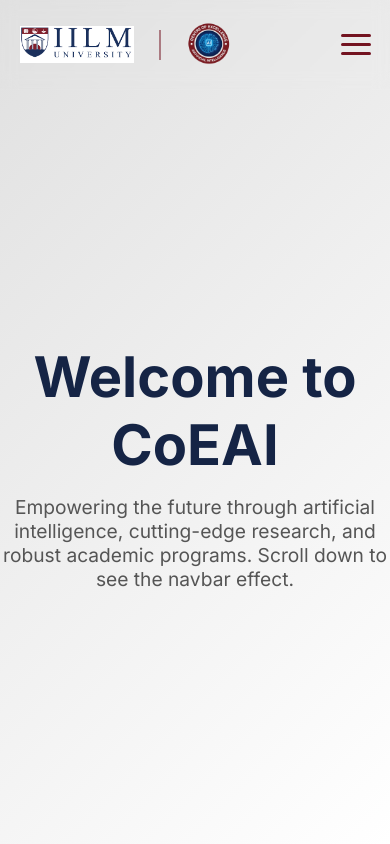
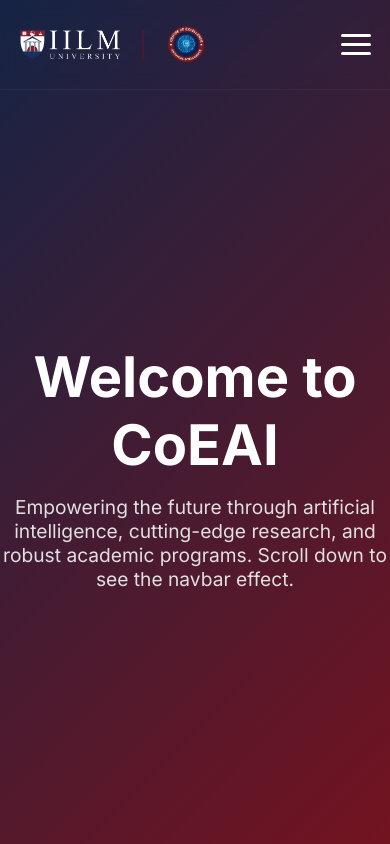
Before and after one commit to Rudrakshsachdev/CoE-AI, a React (Vite) app in the folder CoEAI/: page / in a window 390 px wide. Shown: the top 844 px of the page. Built offline with nearby package versions, Linux system fonts and the light colour scheme.

Commit message:
feat: fixed the design of the navbar

```diff
--- a/CoEAI/src/App.jsx
+++ b/CoEAI/src/App.jsx
@@ -8,18 +8,17 @@
       {/* Sample Hero Section to demonstrate transparent/solid scrolling effect */}
       <section style={{
         height: '100vh',
-        backgroundColor: '#f4f4f4',
         display: 'flex',
         alignItems: 'center',
         justifyContent: 'center',
         flexDirection: 'column',
         paddingTop: '90px',
-        background: 'linear-gradient(135deg, #e0e0e0 0%, #ffffff 100%)'
+        background: 'linear-gradient(135deg, #152445 0%, #731320 100%)'
       }}>
-        <h1 style={{ fontSize: '3.5rem', fontWeight: 'bold', color: '#152445', marginBottom: '1rem', textAlign: 'center' }}>
+        <h1 style={{ fontSize: '3.5rem', fontWeight: 'bold', color: '#ffffff', marginBottom: '1rem', textAlign: 'center' }}>
           Welcome to CoEAI
         </h1>
-        <p style={{ fontSize: '1.2rem', color: '#555', maxWidth: '600px', textAlign: 'center' }}>
+        <p style={{ fontSize: '1.2rem', color: '#e0e0e0', maxWidth: '600px', textAlign: 'center' }}>
           Empowering the future through artificial intelligence, cutting-edge research, and robust academic programs. Scroll down to see the navbar effect.
         </p>
       </section>
--- a/CoEAI/src/components/Navbar/Navbar.jsx
+++ b/CoEAI/src/components/Navbar/Navbar.jsx
@@ -1,6 +1,6 @@
 import React, { useState, useEffect } from 'react';
 import styles from './Navbar.module.css';
-import iilmLogo from '../../assets/iilm-logo.png';
+import iilmLogo from '../../assets/iilm-logo1.png';
 import coeaiLogo from '../../assets/coeai.png';
 
 const Navbar = () => {
--- a/CoEAI/src/components/Navbar/Navbar.module.css
+++ b/CoEAI/src/components/Navbar/Navbar.module.css
@@ -47,7 +47,8 @@
 .logoContainer {
   display: flex;
   align-items: center;
-  gap: 15px;
+  gap: 12px;
+  flex-shrink: 0;
 }
 
 .iilmLogoWrapper,
@@ -67,26 +68,31 @@
 }
 
 .iilmLogo {
-  height: 55px;
+  max-height: 48px;
+  max-width: 150px;
   width: auto;
+  height: auto;
   object-fit: contain;
   transition: all 0.3s ease;
 }
 
 .coeaiLogo {
-  height: 65px;
+  max-height: 55px;
+  max-width: 100px;
   width: auto;
+  height: auto;
   object-fit: contain;
   transition: all 0.3s ease;
 }
 
 .scrolled .iilmLogo {
-  height: 48px;
-  filter: brightness(0) invert(1);
+  max-height: 42px;
+  max-width: 130px;
 }
 
 .scrolled .coeaiLogo {
-  height: 55px;
+  max-height: 48px;
+  max-width: 90px;
 }
 
 .divider {
@@ -110,7 +116,7 @@
 }
 
 .navLink {
-  color: var(--text-dark);
+  color: var(--text-light);
   font-family: 'Inter', 'Segoe UI', sans-serif;
   font-weight: 600;
   font-size: 15px;
@@ -159,7 +165,7 @@
 .line {
   width: 30px;
   height: 3px;
-  background-color: var(--primary-maroon);
+  background-color: var(--text-light);
   transition: all 0.4s ease;
   border-radius: 3px;
 }
@@ -247,37 +253,39 @@
   }
 
   .iilmLogo {
-    height: 45px;
+    max-height: 40px;
   }
 
   .coeaiLogo {
-    height: 52px;
+    max-height: 48px;
   }
 
   .scrolled .iilmLogo {
-    height: 40px;
+    max-height: 36px;
   }
 
   .scrolled .coeaiLogo {
-    height: 46px;
+    max-height: 42px;
   }
 }
 
 @media (max-width: 480px) {
   .iilmLogo {
-    height: 38px;
+    max-height: 34px;
+    max-width: 100px;
   }
 
   .coeaiLogo {
-    height: 45px;
+    max-height: 40px;
+    max-width: 60px;
   }
 
   .scrolled .iilmLogo {
-    height: 35px;
+    max-height: 30px;
   }
 
   .scrolled .coeaiLogo {
-    height: 40px;
+    max-height: 35px;
   }
 
   .divider {
```
Also changed, not shown: CoEAI/src/assets/iilm-logo1.png (added).
